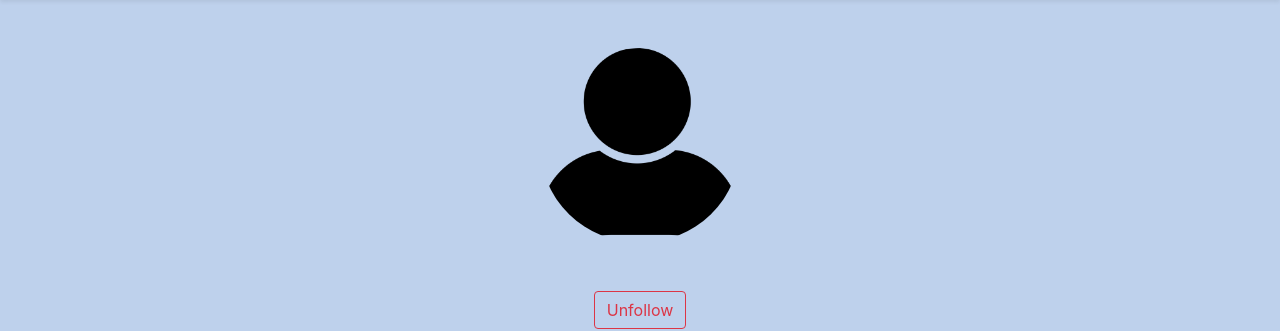
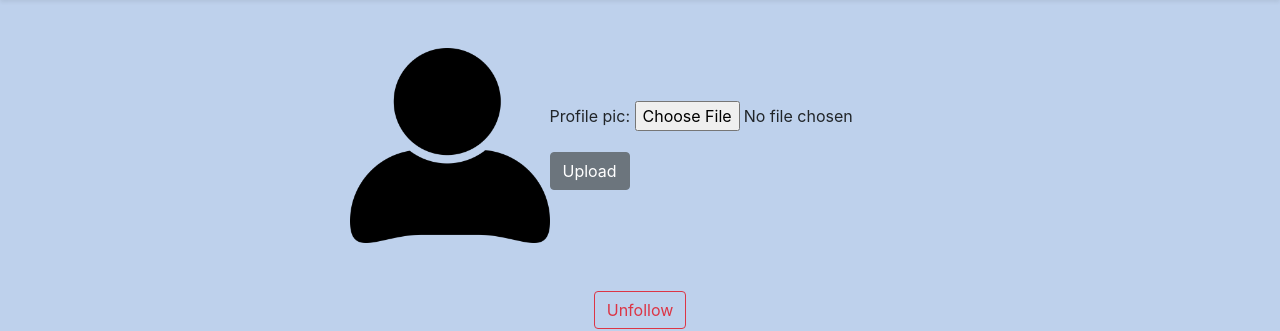
Before and after one commit to sarahbeverton/capstone, a Django app: template templates/profile.html in a window 1280 px wide. Shown: the part 59-390 px from the top of the page. Run offline with Django 3.2, Linux system fonts and the light colour scheme; the template is opened without the code that fills it: values that come from a table or form of the project are taken from there, others are empty; some libraries are stand-ins or nearby versions.

Commit message:
Added the profile pic uploader

```diff
--- a/authentication/views.py
+++ b/authentication/views.py
@@ -8,6 +8,7 @@ from pinusers.models import PinUser
 from pins.models import Pin
 
 # Create your views here.
+
 
 class IndexView(View):
     def get(self, request):
@@ -69,7 +70,7 @@ class LogInView(View):
                 request,
                 username=data['username'],
                 password=data['password'],
-                )
+            )
             if user:
                 login(request, user)
                 return HttpResponseRedirect(request.GET.get('next', reverse("homepage")))
--- /dev/null
+++ b/pinusers/forms.py
@@ -0,0 +1,10 @@
+from django import forms
+from .models import PinUser
+
+
+class UploadProfilePic(forms.ModelForm):
+    profile_pic = forms.ImageField(required=False)
+
+    class Meta:
+        model = PinUser
+        fields = ['profile_pic']
--- a/pinusers/models.py
+++ b/pinusers/models.py
@@ -8,12 +8,15 @@ from pins.models import Pin
 class PinUser(AbstractUser):
     pins = models.ManyToManyField(Pin, blank=True, symmetrical=False)
     following = models.ManyToManyField('self', symmetrical=False, blank=True)
+    profile_pic = models.ImageField(
+        upload_to='uploads/', blank=True, null=True)
 
     def count_following(self):
         return self.following.count()
 
     def count_followers(self):
         return PinUser.objects.filter(following=self).count()
+
 
 """
 class Profile(models.Model):
--- a/templates/profile.html
+++ b/templates/profile.html
@@ -1,8 +1,20 @@
 {% extends 'base.html' %} {% load static %} {% block content %}
 <div class="profile-section container">
   <div class="profile-header d-flex flex-column align-items-center my-5">
-    <img style="max-width: 200px; max-height: 200px; border-radius: 50%" class="profile-pic w-50"
+    <div style="width: 100%;" class="profile-wrapper d-flex align-items-center justify-content-center pl-5">
+      {% if not pinuser.profile_pic %}
+      <img style="max-width: 200px; max-height: 200px; border-radius: 50% mr-3" class="profile-pic w-50"
         src="../../static/images/avatar.png" alt="profile image" />
+      {% else %}
+      <img style="max-width: 200px; max-height: 200px; border-radius: 50%" class="profile-pic mr-3 w-50"
+        src="/media/{{ pinuser.profile_pic }}" alt="profile image" />
+      {% endif %}
+      <form method="post" enctype="multipart/form-data">
+        {% csrf_token %}
+        {{ form.as_p }}
+        <button class="btn btn-secondary" type="submit">Upload</button>
+      </form>
+    </div>
     <h1 class="m-3 fw-bold">{{ pinuser.first_name }} {{ pinuser.last_name }}</h1>
     <p>{{ pinuser.username }}</p>
     {% if pinuser not in request.user.following.all %}
@@ -66,21 +78,20 @@
   <div class="card-columns">
     {% for pin in pins %}
     <div class="card shadow mx-2 rounded bg-transparent">
-      <a href="/pin/{{ pin.id }}"><img class="card-img-top img-responsive" style="cursor: pointer" src="/media/{{ pin.photo }}"
-          alt="pinphoto" /></a>
+      <a href="/pin/{{ pin.id }}"><img class="card-img-top img-responsive" style="cursor: pointer"
+          src="/media/{{ pin.photo }}" alt="pinphoto" /></a>
       <div class="card-block ml-1">
         <h6 class="card-title">
           {{ pin.title }}</h6>
       </div>
-      <button class="btn btn-sm btn-outline-dark dropdown-toggle float-right" data-toggle="dropdown" aria-haspopup="true"
-        aria-expanded="false">
+      <button class="btn btn-sm btn-outline-dark dropdown-toggle float-right" data-toggle="dropdown"
+        aria-haspopup="true" aria-expanded="false">
         Save to Board
       </button>
       <div class="dropdown-menu">
         {% if boards %} {% for board in boards %}
-        <a class="dropdown-item" style="font-size: small; cursor: pointer;" href="../../board/{{ board.id }}/save/{{ pin.id }}"
-          >{{ board.title }}</a
-        >
+        <a class="dropdown-item" style="font-size: small; cursor: pointer;"
+          href="../../board/{{ board.id }}/save/{{ pin.id }}">{{ board.title }}</a>
         {% endfor %} {% endif %}
       </div>
     </div>
```
Also changed, not shown: pinusers/views.py (+17 -4 lines), pinusers/migrations/0002_pinuser_profile_pic.py (added), pinusers/migrations/0003_auto_20210116_0105.py (added), pinusers/migrations/0004_auto_20210116_0106.py (added), pinusers/migrations/0005_auto_20210116_0109.py (added), pinusers/migrations/0006_auto_20210116_0123.py (added), pinusers/migrations/0007_auto_20210116_0125.py (added). Lines whose indentation alone changed are shown as unchanged.
